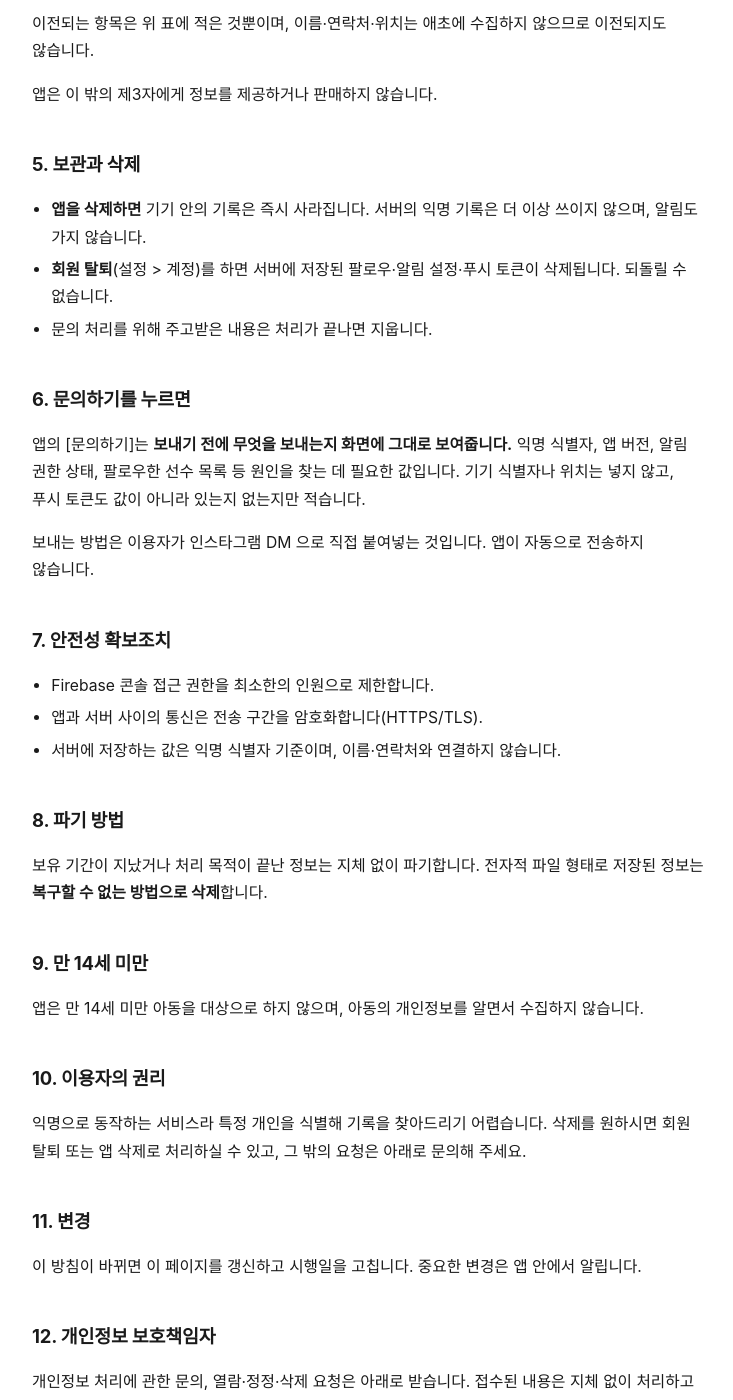
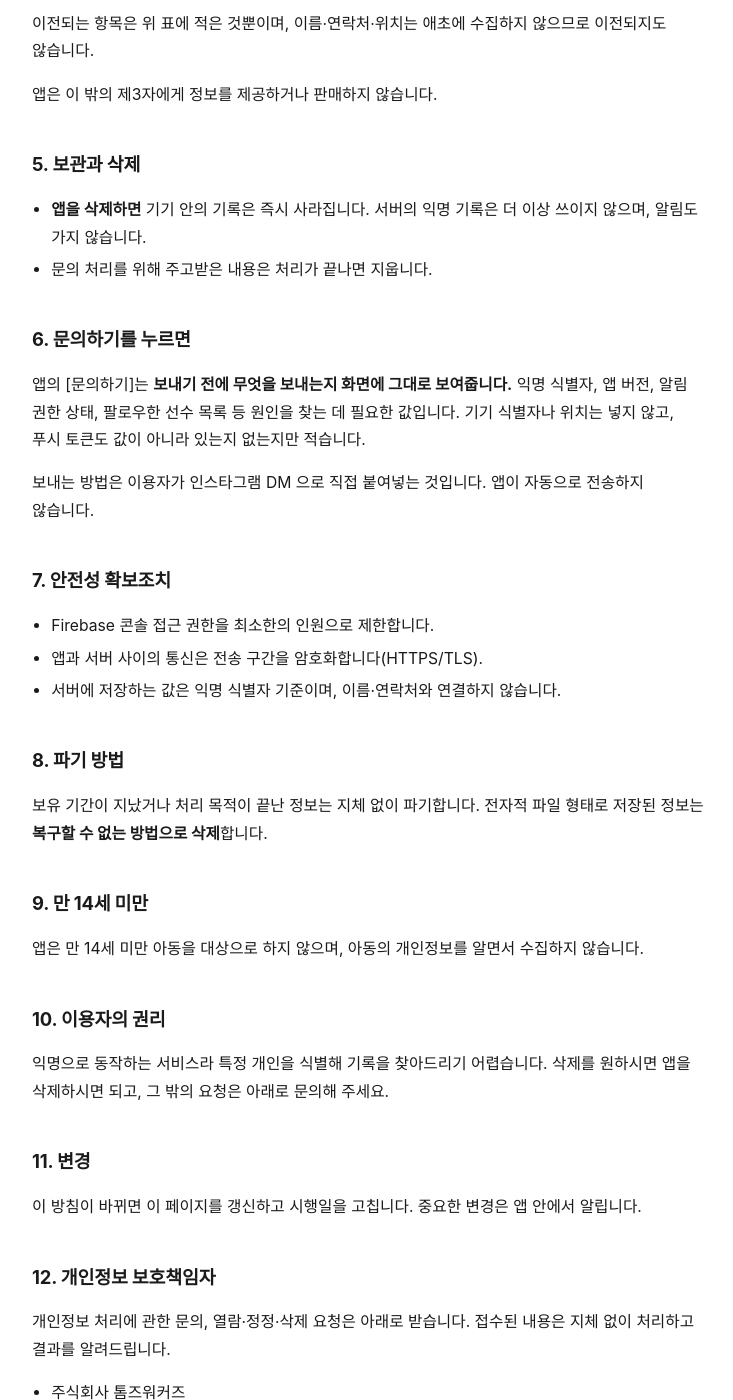
Before and after one commit to everydaystudy/mybaseballstar-legal, a Jekyll site: the page built from privacy.md, in a window 1280 px wide and 1400 px high, scrolled down 2044 px. Shown: the whole window, without its empty margins (272-1005 px from the left). Built offline with Jekyll 4.4.1, drawn with Linux system fonts in a browser that asks for light colours; our own code applies the rules of GitHub Pages for plain Markdown files; some of the changed text lies outside the part shown.

Commit message:
회원 탈퇴를 뺀다 · 시행자를 주식회사 톰즈워커즈로
## 회원 탈퇴

**가입이 없는데 탈퇴 절차를 적어뒀다.** 1차 출시에서 로그인 진입점을
없앴고(`loginEnabled = false`), 계정 화면은 그 뒤에 있어서 지금은 닿을
수 없다. 있지도 않은 절차를 방침에 두면 그게 거짓말이 된다.

  5. 보관과 삭제   [회원 탈퇴(설정 > 계정)] 줄 삭제
  10. 이용자의 권리 [회원 탈퇴 또는 앱 삭제] → [앱을 삭제하시면 되고]

⚠️ 약관의 [계정이 없으므로 탈퇴 절차도 없습니다]는 **그대로 둔다.**
그건 없는 절차를 적은 게 아니라 없다는 사실을 적은 것이다.

로그인을 되살릴 때 이 줄도 같이 돌아와야 한다. 앱 쪽
`login_availability.dart` 의 체크리스트에 적어뒀다.

## 시행자

Tomsworkers Inc. → 주식회사 톰즈워커즈. 방침·약관·목차·레이아웃 주석
전부.

```diff
--- a/_config.yml
+++ b/_config.yml
@@ -6,7 +6,7 @@ lang: ko-KR
 #
 # jekyll-theme-minimal 은 머리말에 [View the Project on GitHub
 # <계정>/<저장소>], 꼬리말에 [This project is maintained by <계정>] 을
-# 넣는다. 본문은 시행자를 Tomsworkers Inc. 라고 하는데 껍데기가 다른
+# 넣는다. 본문은 시행자를 주식회사 톰즈워커즈 라고 하는데 껍데기가 다른
 # 이름을 말하면, 약관에서 그 둘이 어긋난다. 취향 문제가 아니다.
 #
 # 레이아웃은 _layouts/default.html 하나뿐이다. 이 파일은 배포되지 않으므로
--- a/privacy.md
+++ b/privacy.md
@@ -4,7 +4,7 @@
 이 문서는 앱이 **실제로 무엇을 저장하고 무엇을 저장하지 않는지**를 그대로
 적은 것입니다.
 
-시행자: Tomsworkers Inc.
+시행자: 주식회사 톰즈워커즈
 
 시행일: 2026-09-01
 
@@ -79,8 +79,6 @@
 
 - **앱을 삭제하면** 기기 안의 기록은 즉시 사라집니다. 서버의 익명 기록은
   더 이상 쓰이지 않으며, 알림도 가지 않습니다.
-- **회원 탈퇴**(설정 > 계정)를 하면 서버에 저장된 팔로우·알림 설정·푸시
-  토큰이 삭제됩니다. 되돌릴 수 없습니다.
 - 문의 처리를 위해 주고받은 내용은 처리가 끝나면 지웁니다.
 
 ## 6. 문의하기를 누르면
@@ -112,8 +110,7 @@
 ## 10. 이용자의 권리
 
 익명으로 동작하는 서비스라 특정 개인을 식별해 기록을 찾아드리기 어렵습니다.
-삭제를 원하시면 회원 탈퇴 또는 앱 삭제로 처리하실 수 있고, 그 밖의 요청은
-아래로 문의해 주세요.
+삭제를 원하시면 앱을 삭제하시면 되고, 그 밖의 요청은 아래로 문의해 주세요.
 
 ## 11. 변경
 
@@ -125,7 +122,7 @@
 개인정보 처리에 관한 문의, 열람·정정·삭제 요청은 아래로 받습니다. 접수된
 내용은 지체 없이 처리하고 결과를 알려드립니다.
 
-- Tomsworkers Inc.
+- 주식회사 톰즈워커즈
 - 개인정보 보호 담당: 개인정보 보호 담당자
 - 이메일: [tom@tomsworkers.io](mailto:tom@tomsworkers.io)
 - 인스타그램: [@mybaseballstar](https://www.instagram.com/mybaseballstar/)
```
Also changed, not shown: index.md (+1 -1 lines), terms.md (+2 -2 lines).
